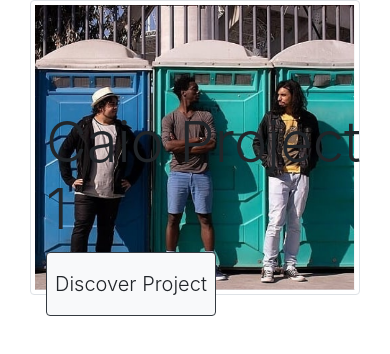
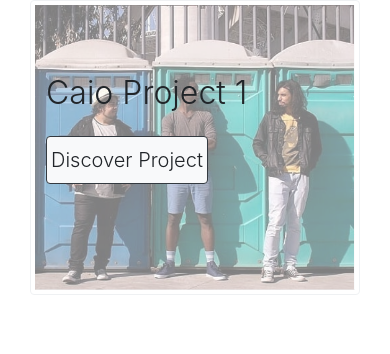
Before and after one commit to PedroMarianoAlmeida/Bi-Language-Portfolio-WebApp-in-Next.js-musician-, a Next.js app: page / in a window 390 px wide. Shown: the top 354 px of the page. Built offline with nearby package versions, Linux system fonts and the light colour scheme.

Commit message:
Image adjust

```diff
--- a/pages/index.js
+++ b/pages/index.js
@@ -1,12 +1,12 @@
 import Head from 'next/head'
-import {Container, Row, Col, Carousel} from 'reactstrap'
+import { Container, Row, Col, Carousel } from 'reactstrap'
 
 export default function Home() {
   return (
     <div className="container">
       <Head>
         <title>Caio Andrade</title>
-        <meta name="description" content="The best music projects of Caio Andrade"/>
+        <meta name="description" content="The best music projects of Caio Andrade" />
         <link rel="icon" href="/favicon.ico" />
       </Head>
 
@@ -27,13 +27,17 @@ export default function Home() {
             <Col xs="12" md="8">
               <div className="h-100">
                 <img src="/images/image-project-1.PNG" alt="Project 1 Image" className="img-thumbnail my-image" />
-                <div className="my-content ml-3 d-md-none d-block">
-                  <div className="display-4 ">Caio Project 1</div>
-                  <button className="btn btn-light border border-dark px-2 py-3 mt-2"><span className="lead">Discover Project</span></button>
-                </div>
+                <div className="my-content ml-3 d-md-none">
+                  <div className="display-4 my-text">Caio Project 1</div>
+                  <br />
+                  <div>
+                    <button className="btn btn-light border border-dark px-1 py-2 my-button"><span className="lead">Discover Project</span></button>
+                  </div>
+
+              </div>
               </div>
 
-              <style jsx>{`
+            <style jsx>{`
                 .my-image {
                   position: relative;
                   z-index: 0;
@@ -42,7 +46,21 @@ export default function Home() {
                 .my-content {
                   position: absolute;
                   z-index: 1;
-                  top: 37%;
+                  top: 25%;
+                }
+
+                .my-text {
+                  font-size: 2rem;
+                }
+
+                .my-button {
+                  font-size: 0.5rem;
+                }
+
+                @media only screen and (max-width: 992px) {
+                  .my-image {
+                    filter: opacity(50%);
+                  }
                 }
               `}</style>
             </Col>
@@ -51,6 +69,6 @@ export default function Home() {
       </main>
 
 
-    </div>
+    </div >
   )
 }
```
